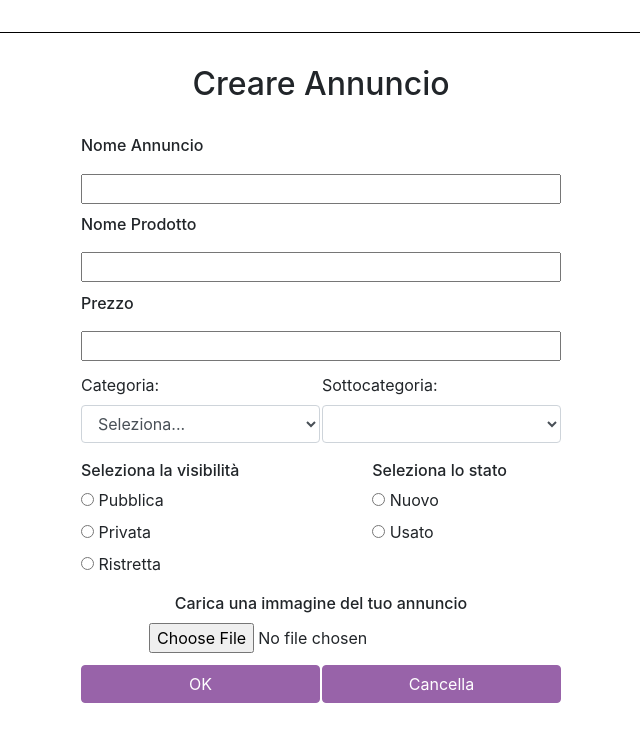
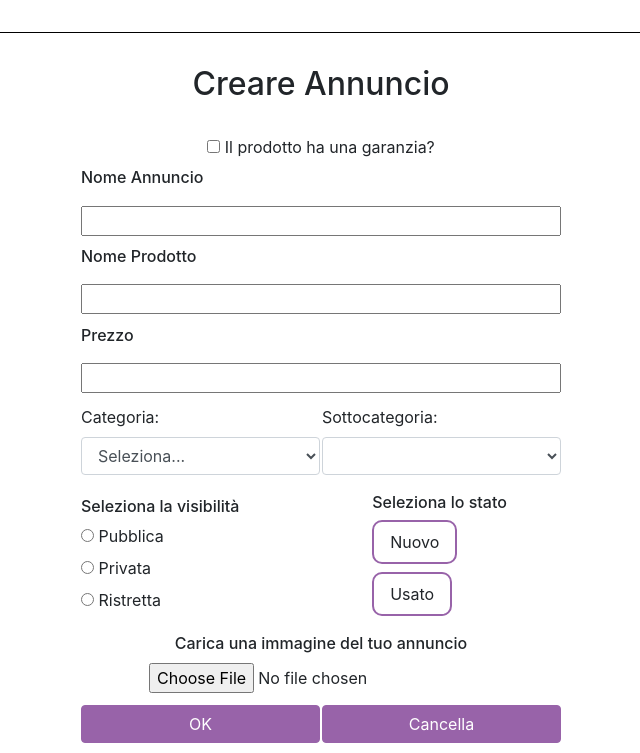
Before and after one commit to Laura-Moya/mercatino_online, a PHP site: page /creareAnnuncio.php in a window 1280 px wide. Shown: the part 328-1081 px from the top of the page, without its empty margins (319-959 px from the left). Before the commit the page ends 1031 px from the top, so only its background shows below. Run offline with PHP 8.4, Linux system fonts and the light colour scheme; lists and menus that the app fills with data are empty; some libraries are stand-ins or nearby versions.

Commit message:
CreareAnnuncio prima prova nuovo-usato

```diff
--- a/creareAnnuncio.php
+++ b/creareAnnuncio.php
@@ -92,14 +92,24 @@ else
             <input type="radio" id="Ristretta" name="visibilità" value="ristretta">
             <label for="Ristretta">Ristretta</label>
             </td>
-            <td style="width: 50%; vertical-align: top; padding-left: 3.2rem;">
-            <h6>Seleziona lo stato</h6>
-            <input type="radio" id="nuovo" name="statoprodotto" value="nuovo">
-            <label style="margin-right:0.5rem" for="nuovo">Nuovo </label><br/>
-            <input type="radio" id="usato" name="statoprodotto" value="usato">
-            <label for="usato">Usato</label>
-            </td>
+
+
+              <td style="width: 50%; vertical-align: top; padding-left: 3.2rem;">
+              <h6>Seleziona lo stato</h6>
+                <div id="riga">
+              <input class="inputpaga" type="radio" id="nuovo" name="statoprodotto" value="nuovo">
+              <label class ="labelpagamento" style="margin-right:0.5rem" for="nuovo">Nuovo </label><br/>
+              <input class="inputpaga" type="radio" id="usato" name="statoprodotto" value="usato">
+              <label class ="labelpagamento" for="usato">Usato</label>
+                </div>
+              </td>
+
           </tr>
+          <div class ="nuovo">
+            <input class="" type="checkbox" id="garanzia">
+            <label class ="" for="garanzia">Il prodotto ha una garanzia?</label><br/>
+          </div>
+
           <tr>
             <td colspan="2" align="center"> <h6 style="margin-top: 0.5rem;">Carica una immagine del tuo annuncio</h6></td>
           </tr>
--- a/css/style.css
+++ b/css/style.css
@@ -295,6 +295,11 @@ form.example::after {
   display: inline;
 }
 
+/* creaAnnuncio nuovo-usato */
+
+#riga{
+  display: inline-block;
+}
 @media screen and (max-width: 800px) {
   #sottocategorie {
     background-color: white !important;
```
